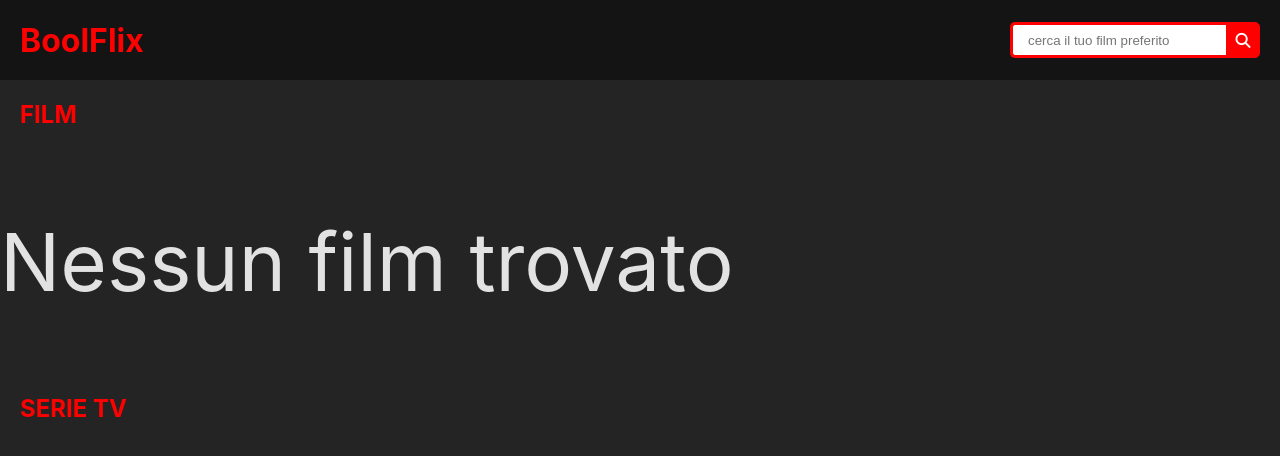
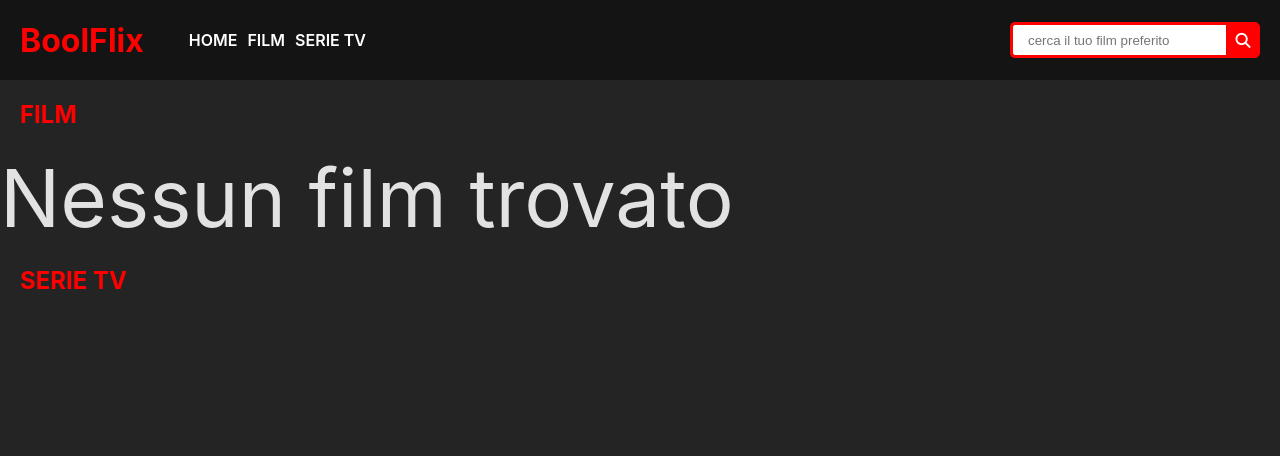
Before and after one commit to PinoGabriel/vite-boolflix, a Vue app: page / in a window 1280 px wide. Shown: the top 456 px of the page. Built offline with nearby package versions, Linux system fonts and the light colour scheme.

Commit message:
feat: added more style to navbar

```diff
--- a/src/App.vue
+++ b/src/App.vue
@@ -65,7 +65,7 @@ export default {
 
 .noFilm {
     font-size: 5rem;
-    margin: 4rem auto;
+    margin: 0 auto;
 }
 
 .category {
--- a/src/components/AppHeader.vue
+++ b/src/components/AppHeader.vue
@@ -18,8 +18,13 @@ export default {
 <template>
     <section>
         <div class="container">
-            <h1>BoolFlix</h1>
-            <div class="a">
+            <div class="flexItems">
+                <h1>BoolFlix</h1>
+                <a href="#">HOME</a>
+                <a href="#">FILM</a>
+                <a href="#">SERIE TV</a>
+            </div>
+            <div class="flexItems">
                 <input type="text" v-model="store.searchText" placeholder="cerca il tuo film preferito"
                     @keyup.enter="search()">
                 <button @click="search()">
@@ -46,9 +51,17 @@ section {
 h1 {
     color: red;
     font-size: 2rem;
+    margin-right: 40px;
 }
 
-.a {
+a {
+    margin: 0 5px;
+    text-decoration: none;
+    color: white;
+    font-weight: 600;
+}
+
+.flexItems {
     display: flex;
     align-items: center;
 }
```
